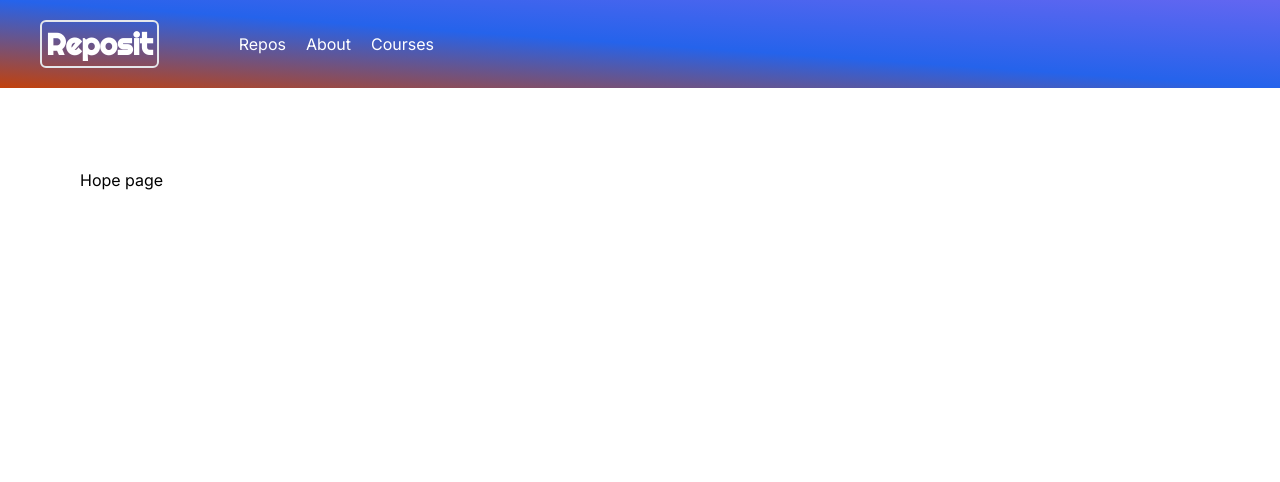
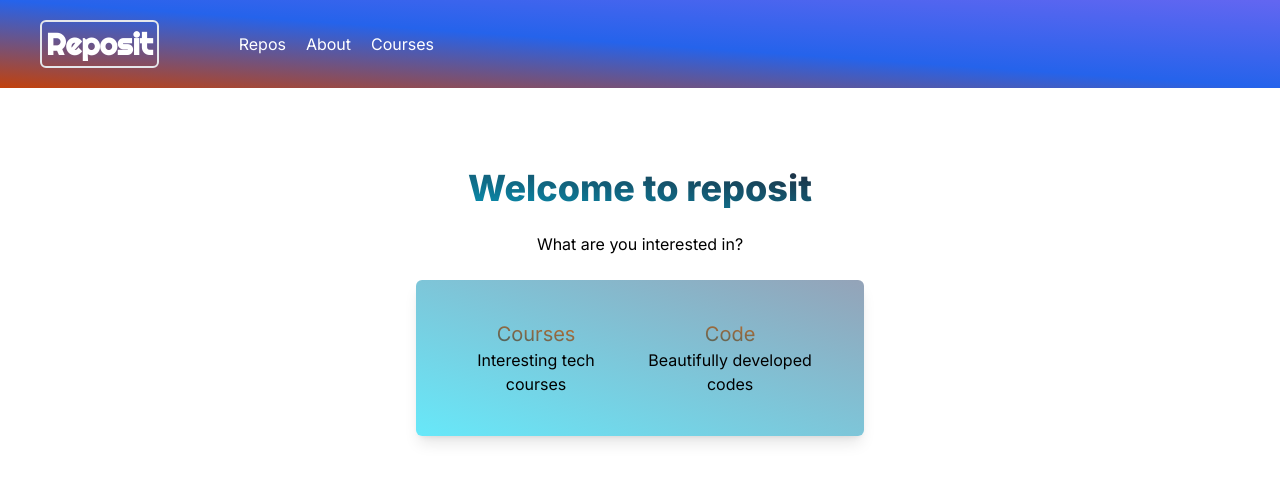
Before and after one commit to belloshehu/repository-api, a Next.js app: page / in a window 1280 px wide. Shown: the top 482 px of the page. Built offline with nearby package versions, Linux system fonts and the light colour scheme.

Commit message:
Add home page

```diff
--- a/app/page.tsx
+++ b/app/page.tsx
@@ -1,9 +1,28 @@
 import Image from "next/image";
+import Link from "next/link";
 
 export default function Home() {
   return (
-    <div>
-      <h1>Hope page</h1>
+    <div className="text-center flex flex-col gap-6 justify-center items-center lg:w-2/5 w-full mx-auto">
+      <h1 className="text-transparent bg-clip-text bg-gradient-to-bl from-slate-800 to-cyan-600 text-2xl font-semiblod lg:font-extrabold lg:text-4xl">
+        Welcome to reposit
+      </h1>
+
+      <p className="">What are you interested in?</p>
+      <section className="flex justify-around w-full bg-gradient-to-tr flex-col lg:flex-row gap-10 lg:gap-5 from-cyan-300 to-slate-400 p-10 rounded-md shadow-lg">
+        <Link className="" href={"/course"}>
+          <h3 className="text-xl text-transparent underline  bg-clip-text bg-gradient-to-bl from-orange-500 to-cyan-800">
+            Courses
+          </h3>
+          <p>Interesting tech courses</p>
+        </Link>
+        <Link className="" href={"/code/repos"}>
+          <h3 className="text-xl text-transparent underline bg-clip-text bg-gradient-to-bl from-orange-500 to-cyan-800">
+            Code{" "}
+          </h3>
+          <p>Beautifully developed codes</p>
+        </Link>
+      </section>
     </div>
   );
 }
```
